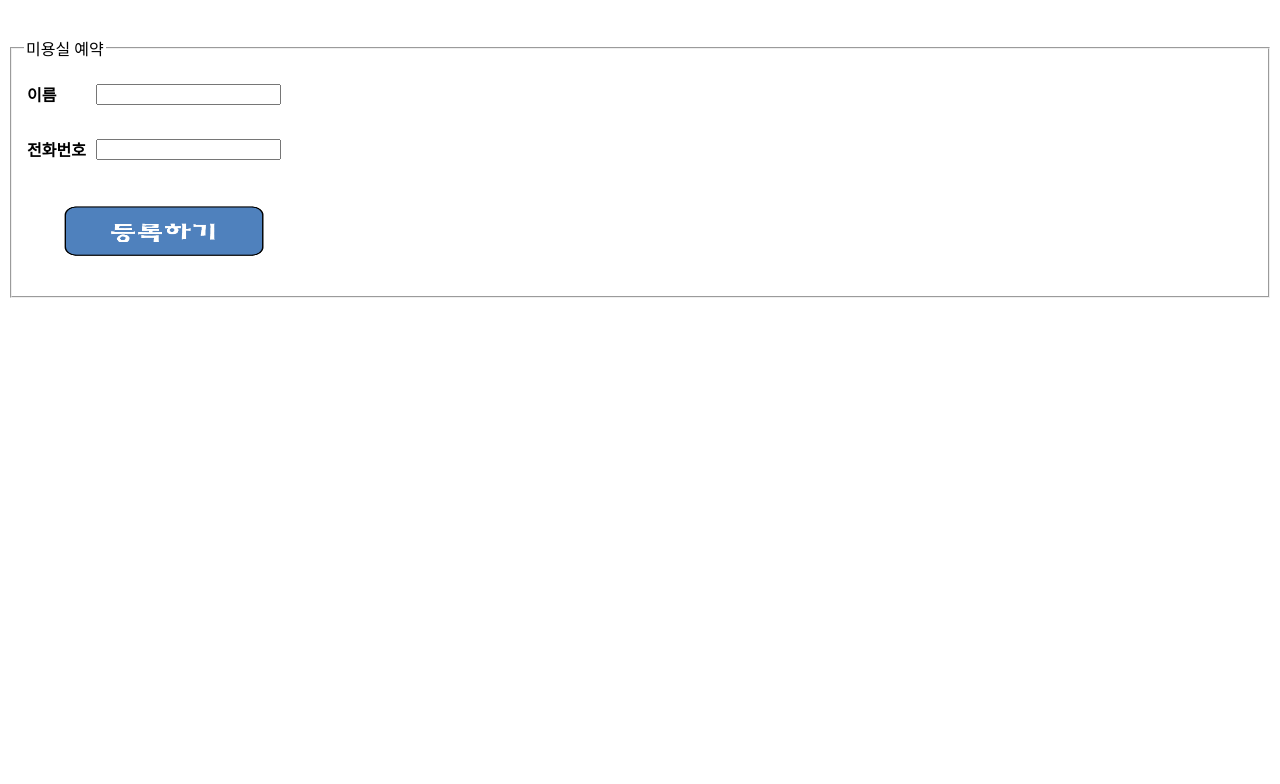
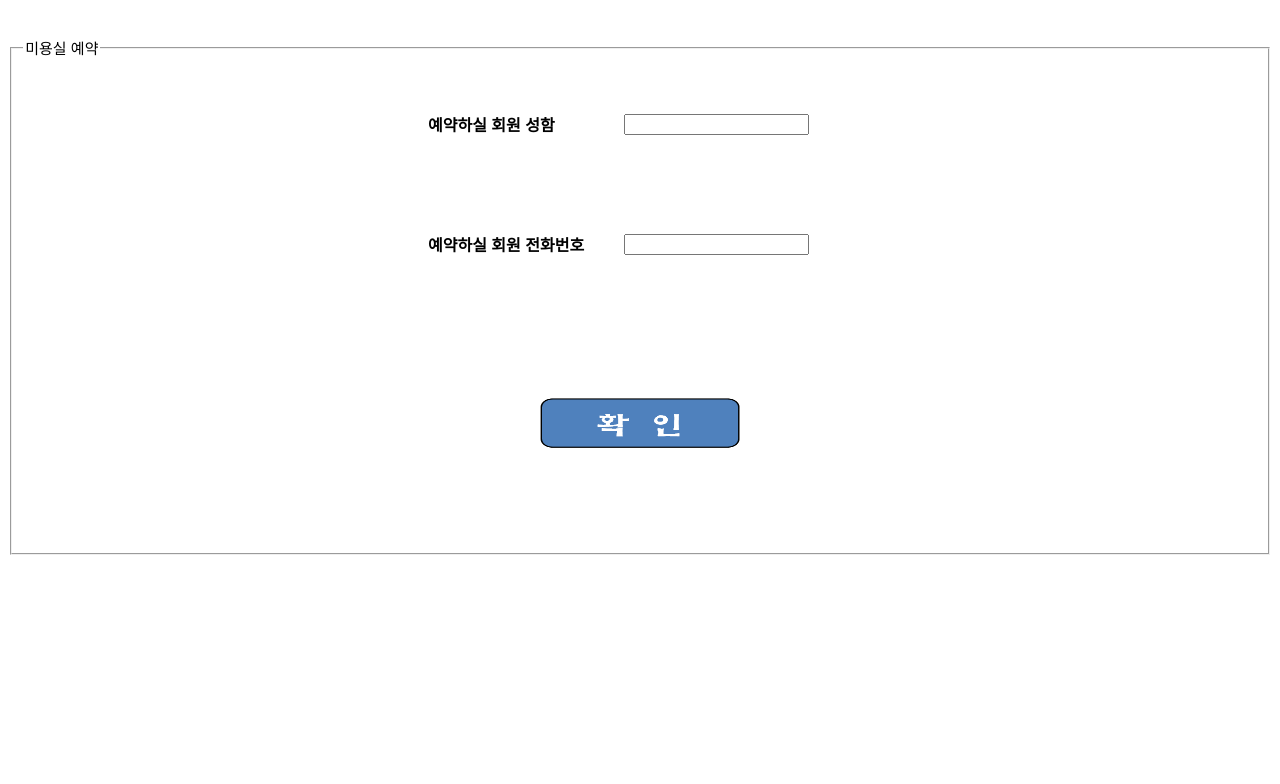
Before and after one commit to dohui-son/-Course-DB-project, a PHP site: page /appointment.php in a window 1280 px wide. Shown: the top 784 px of the page. Run offline with PHP 8.4, Linux system fonts and the light colour scheme.

Commit message:
예약페이지 2 done

```diff
--- a/appointment.php
+++ b/appointment.php
@@ -7,7 +7,52 @@
 <?
     include "dbconn.php";
 ?>
-<style>
+<style type="text/css">
+    @import url(http://fonts.googleapis.com/earlyaccess/nanumgothic.css);
+
+body{
+    font-size: 15px;
+    font-family: 'Nanum Gothic';
+}
+/*
+.show_train{
+    font-size: 13px;
+    border-style: solid;
+    border-width: 2px;
+    border-color: #000000;
+}
+
+.show_train th{
+    padding: 3px;
+    background-color:  #f2f2f2;
+    border-bottom: solid 1px #aaa;
+    border-right: solid 1px #aaa;
+}
+
+.show_train td{
+    text-align: center;
+    padding: 10px;
+    border-bottom: solid 1px #aaa;
+    border-right: solid 1px #aaa;
+}
+
+.ktx{
+    text-decoration: underline;
+    background-color: #FFD4DF;
+    color: #FF5675;
+}
+
+.mugunghwa{
+    text-decoration: underline;
+    background-color: #FAFAAA;
+    color: #FFA500;
+}
+
+.saemaeul{
+    text-decoration: underline;
+    background-color: #D2FFD2;
+    color: #46B4B4;
+} */
 </style>
 
 <script type="text/javascript">
@@ -15,23 +60,24 @@
 </head>
 <body>
     <!-- for client to make appointment-->
-    <form action="appointment2.php" name="form" method="post" style="margin-top:10px;">
+    <form  action="appointment2.php" name="form" method="post" style="margin-top:10px;">
         <fieldset>
             <legend>미용실 예약</legend>
-            <table width="280" height="220">
-                <!-- name number -->
+            <center>
+            <table width="430" height="480">
                 <tr>
-					<td><b>이름</b></td>
+                    <td><b>예약하실 회원 성함 </b></td>
                     <td><input type="text" name="name"></td>
                 </tr>
-				<!-- telephone number -->
                 <tr>
-					<td><b>전화번호</b></td>
+                    <td><b>예약하실 회원 전화번호 </b></td>
                     <td><input type="text" name="telephone_number"></td>
                 </tr>
+
                 <!-- submit button -->
-				<tr><td colspan="3"><center><img src="img/reg_bt2.png" width="200" height="50" onclick="document.form.submit();"></center></td></tr>
+                <tr><td colspan="2"><center><img src="img/confirm.png" width="200" height="50" onclick="document.form.submit();"></center></td></tr>
             </table>
+            </center>
         </fieldset>
     </form>
 </body>
```
Also changed, not shown: appointment2.php (added, +80 -0 lines), appointment3.php (added). Lines whose indentation alone changed are shown as unchanged.
